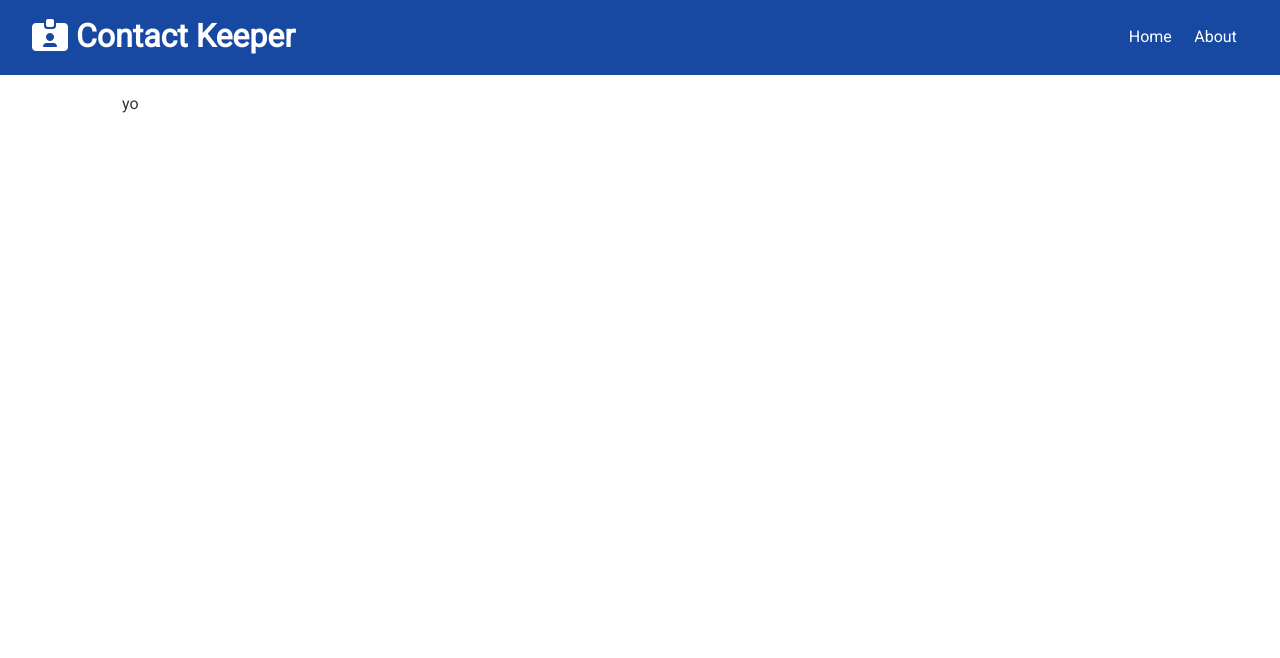
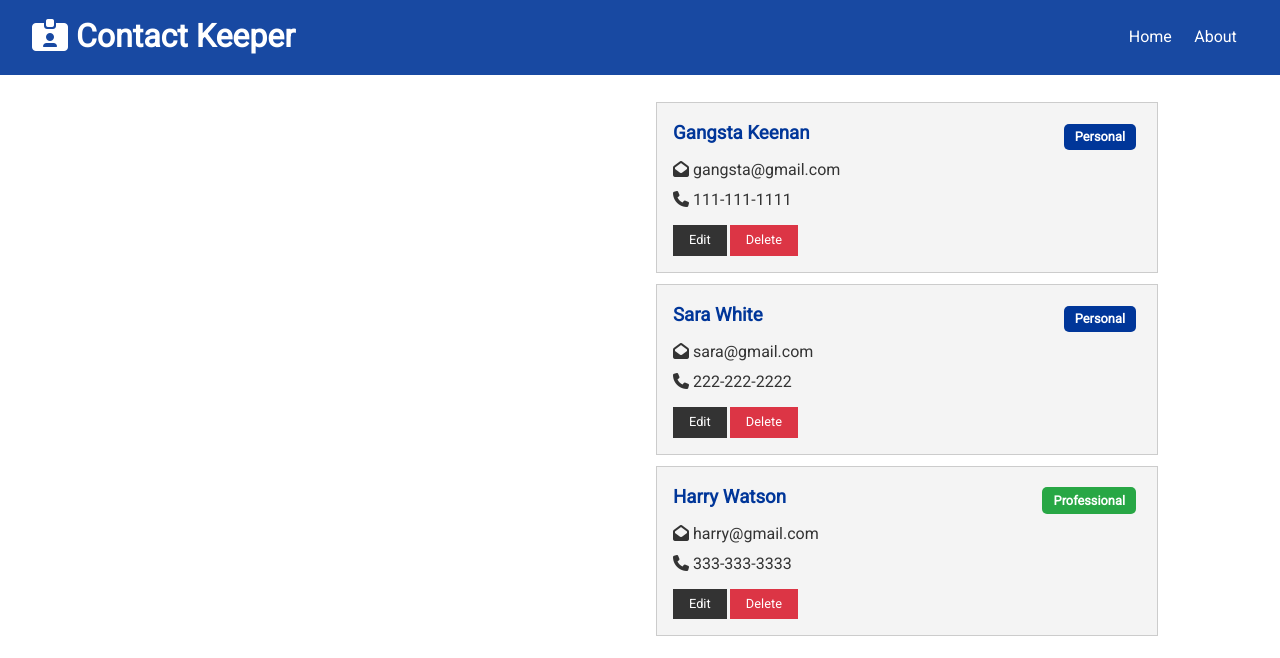
Before and after one commit to Messinias1/Contact-Keeper, a React (Create React App) app in the folder client/: page / in a window 1280 px wide. Shown: the top 658 px of the page. Built offline with nearby package versions, Linux system fonts and the light colour scheme.

Commit message:
contacts and contactItem components

```diff
--- /dev/null
+++ b/client/src/components/contacts/ContactItem.js
@@ -0,0 +1,45 @@
+import React from "react";
+import PropTypes from "prop-types";
+
+const ContactItem = ({ contact }) => {
+  const { name, id, email, phone, type } = contact;
+
+  return (
+    <div className="card bg-light">
+      <h3 className="text-primary text-left">
+        {name}{" "}
+        <span
+          style={{ float: "right" }}
+          className={
+            "badge " +
+            (type === "professional" ? "badge-success" : "badge-primary")
+          }
+        >
+          {type.charAt(0).toUpperCase() + type.slice(1)}
+        </span>
+      </h3>
+      <ul className="list">
+        {email && (
+          <li>
+            <i className="fas fa-envelope-open" /> {email}
+          </li>
+        )}
+        {phone && (
+          <li>
+            <i className="fas fa-phone" /> {phone}
+          </li>
+        )}
+      </ul>
+      <p>
+        <button className="btn btn-dark btn-sm">Edit</button>
+        <button className="btn btn-danger btn-sm">Delete</button>
+      </p>
+    </div>
+  );
+};
+
+ContactItem.propTypes = {
+  contact: PropTypes.object.isRequired
+};
+
+export default ContactItem;
--- /dev/null
+++ b/client/src/components/contacts/Contacts.js
@@ -0,0 +1,19 @@
+import React, { Fragment, useContext } from "react";
+import ContactItem from "./ContactItem";
+import ContactContext from "../../context/contact/contactContext";
+
+const Contacts = () => {
+  const contactContext = useContext(ContactContext);
+
+  const { contacts } = contactContext;
+
+  return (
+    <Fragment>
+      {contacts.map(contact => (
+        <ContactItem key={contact.id} contact={contact} />
+      ))}
+    </Fragment>
+  );
+};
+
+export default Contacts;
--- a/client/src/components/pages/Home.js
+++ b/client/src/components/pages/Home.js
@@ -1,7 +1,15 @@
 import React from "react";
+import Contacts from "../contacts/Contacts";
 
 const Home = () => {
-  return <div className="grid-2">yo</div>;
+  return (
+    <div className="grid-2">
+      <div>{/* Contact Form */}</div>
+      <div>
+        <Contacts />
+      </div>
+    </div>
+  );
 };
 
 export default Home;
```
